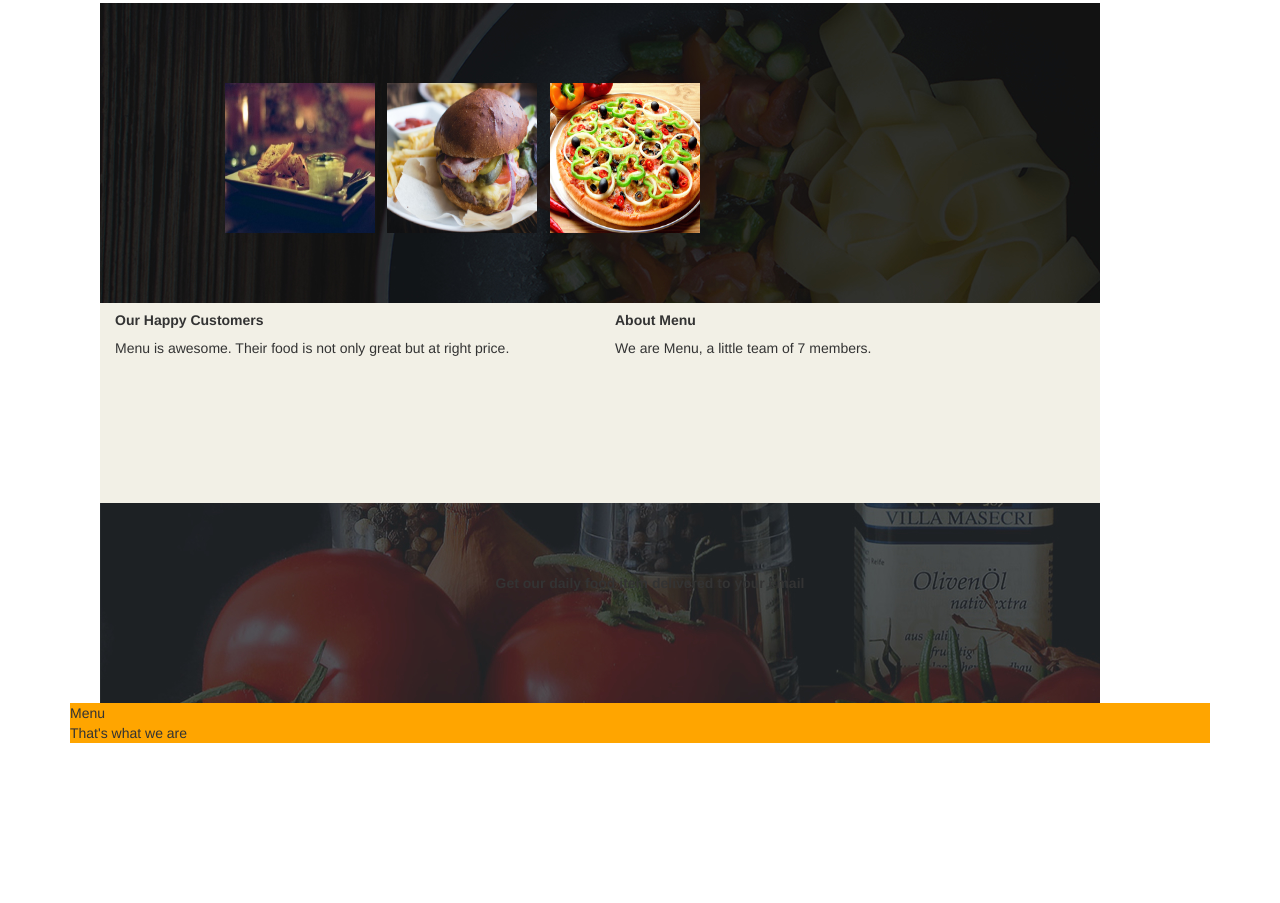
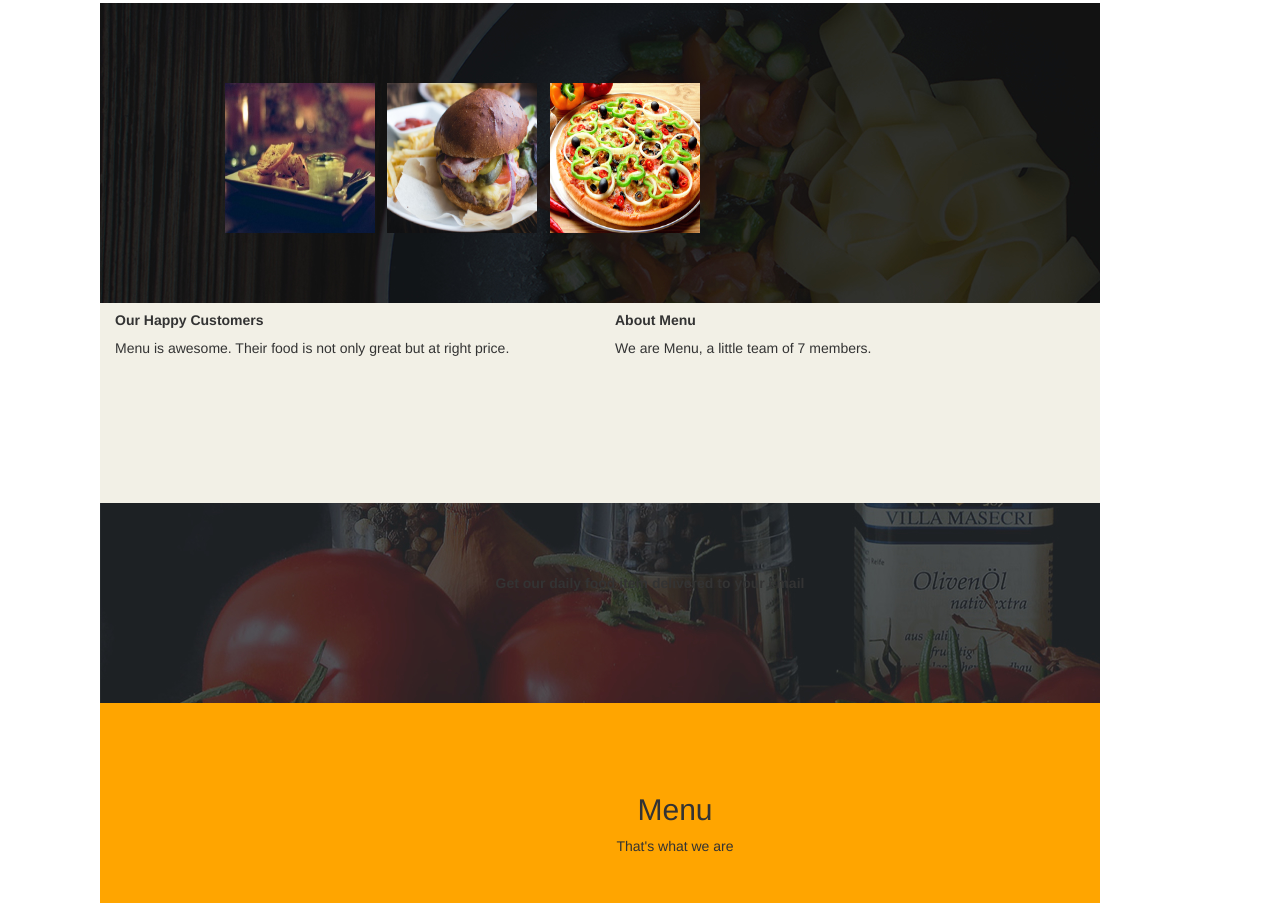
Before and after one commit to Brighteous2017/IP2, a plain HTML site: page assets/menu.html in a window 1280 px wide. Shown: the part 1183-2086 px from the top of the page. Before the commit the page ends 1936 px from the top, so only its background shows below. Drawn offline with nearby package versions, Linux system fonts and the light colour scheme.

Commit message:
added another row

```diff
--- a/assets/index.css
+++ b/assets/index.css
@@ -127,7 +127,20 @@ div.party {
   text-indent: right;
   padding-left: 100px;
   padding-top: 70px;
+}
 
+.row7 {
+  background-color: orange;
+  width: 1000px;
+  height: 200px;
+  padding-left: 50px;
+  margin-left: 30px;
+}
+.text4 {
+  background-color:;
+  text-align: center;
+  padding-left: 100px;
+  padding-top: 70px;
 }
 .text1 {
     text-align: right;
--- a/assets/menu.html
+++ b/assets/menu.html
@@ -96,8 +96,9 @@
          <p class="text3"><strong>Get our daily food item delivered to your email</strong></p>
        </div>
 <!--This is the seventh row-->
-       <div class="row7" style="background-color: orange">
-           <div class="box">Menu
+       <div class="row7">
+           <div class="text4">
+             <h2>Menu</h2>
              <p>That's what we are</p>
            </div>
        </div>
```
